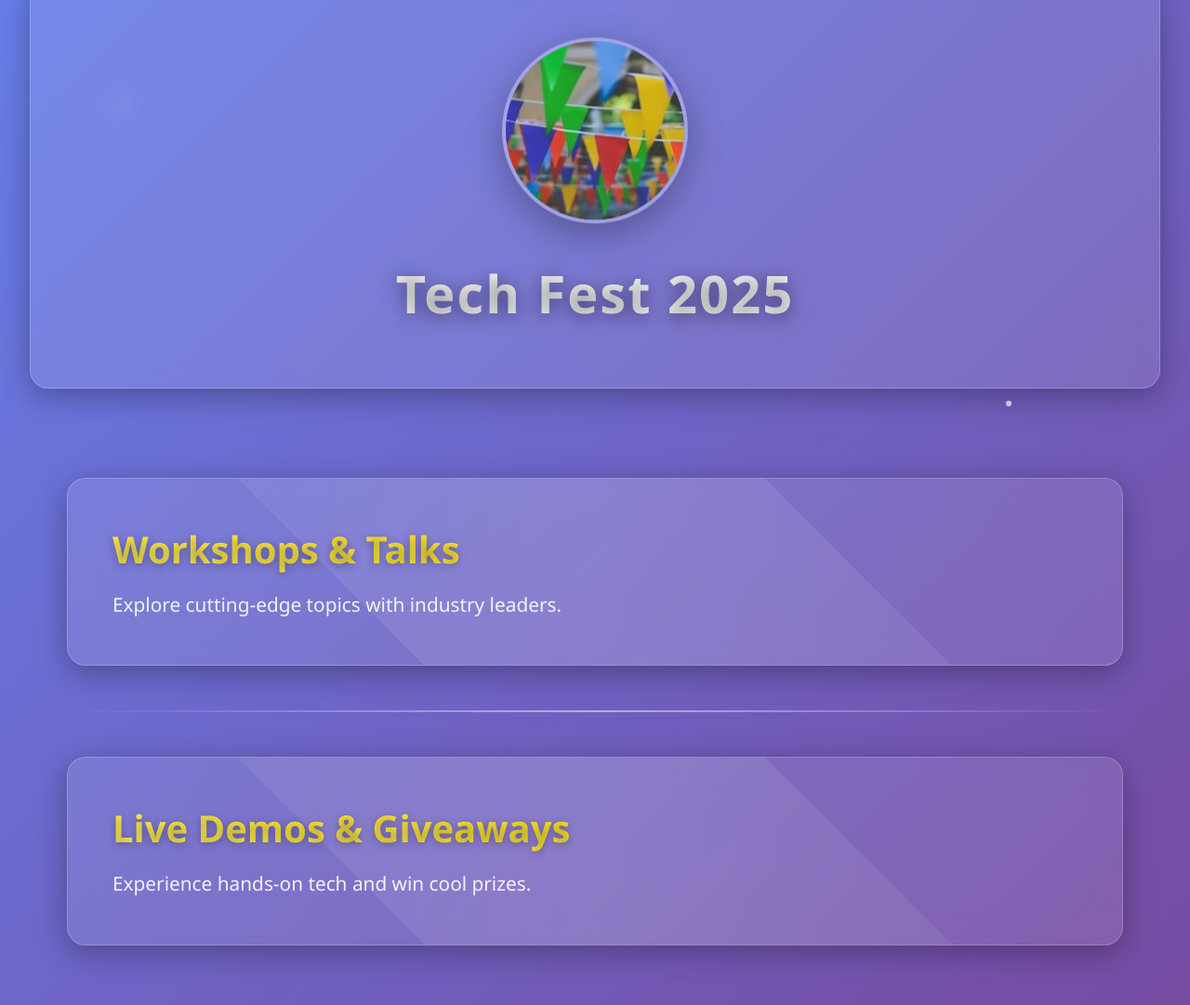
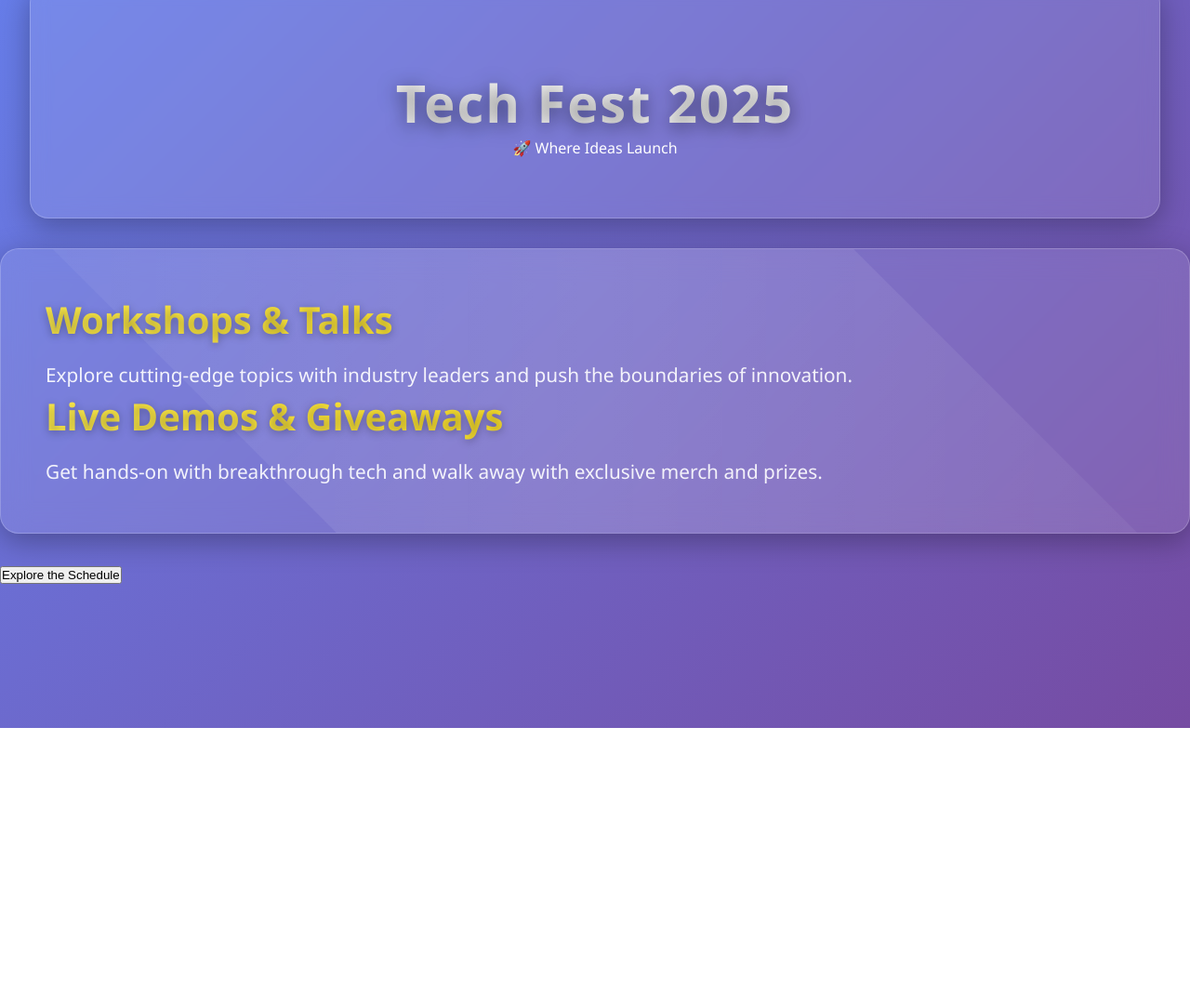
Before and after one commit to Lord-Of-WuTang/fiesta, a plain HTML site: page index.html in a window 1280 px wide. Shown: the part 49-1130 px from the top of the page at 93% size. After the commit the page ends 832 px from the top, so only its background shows below. Drawn offline with Linux system fonts and the light colour scheme.

Commit message:
Update index.html

```diff
--- a/index.html
+++ b/index.html
@@ -3,30 +3,29 @@
 <head>
   <meta charset="UTF-8" />
   <meta name="viewport" content="width=device-width, initial-scale=1.0" />
-    <title>Awesome</title>
-    <link rel="stylesheet" href="style.css" />
+  <title>Tech Fest 2025</title>
+  <link href="https://fonts.googleapis.com/css2?family=Montserrat:wght@400;700&display=swap" rel="stylesheet" />
+  <link rel="stylesheet" href="style.css">
 </head>
 <body>
-    <div class="sparkle"></div>
-    <div class="sparkle"></div>
-    <div class="sparkle"></div>
-    <div class="sparkle"></div>
-
   <header>
-        <img src="event.jpg" alt="Event Flyer Image" />
     <h1>Tech Fest 2025</h1>
+    <p>🚀 Where Ideas Launch</p>
   </header>
 
-    <main>
-        <section>
+  <section class="section">
+    <div class="card">
       <h2>Workshops & Talks</h2>
-            <p>Explore cutting-edge topics with industry leaders.</p>
+      <p>Explore cutting-edge topics with industry leaders and push the boundaries of innovation.</p>
+    </div>
+    <div class="card">
+      <h2>Live Demos & Giveaways</h2>
+      <p>Get hands-on with breakthrough tech and walk away with exclusive merch and prizes.</p>
+    </div>
   </section>
-        <hr />
-        <section>
-            <h2>Live Demos & Giveaways</h2>
-            <p>Experience hands-on tech and win cool prizes.</p>
-        </section>
-    </main>
+
+  <div class="cta">
+    <button>Explore the Schedule</button>
+  </div>
 </body>
 </html>
```
Lines whose indentation alone changed are shown as unchanged.
